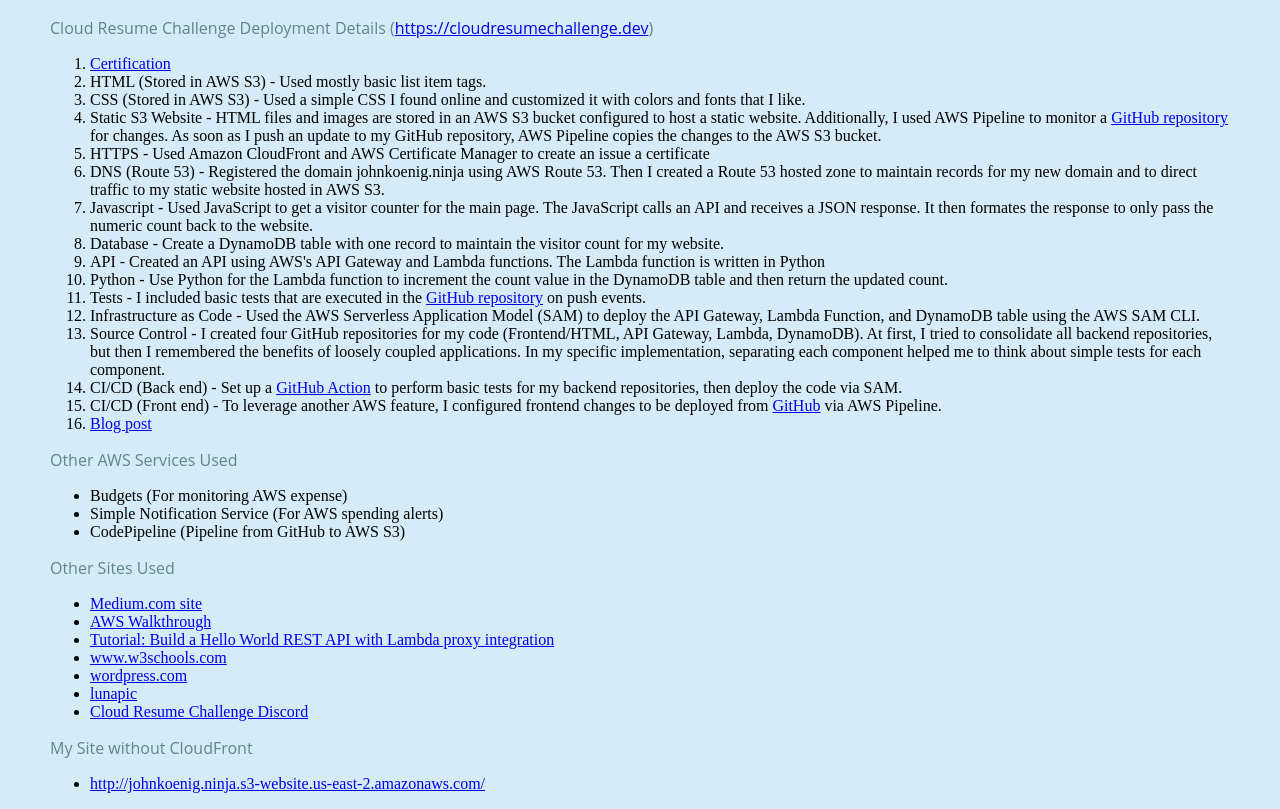
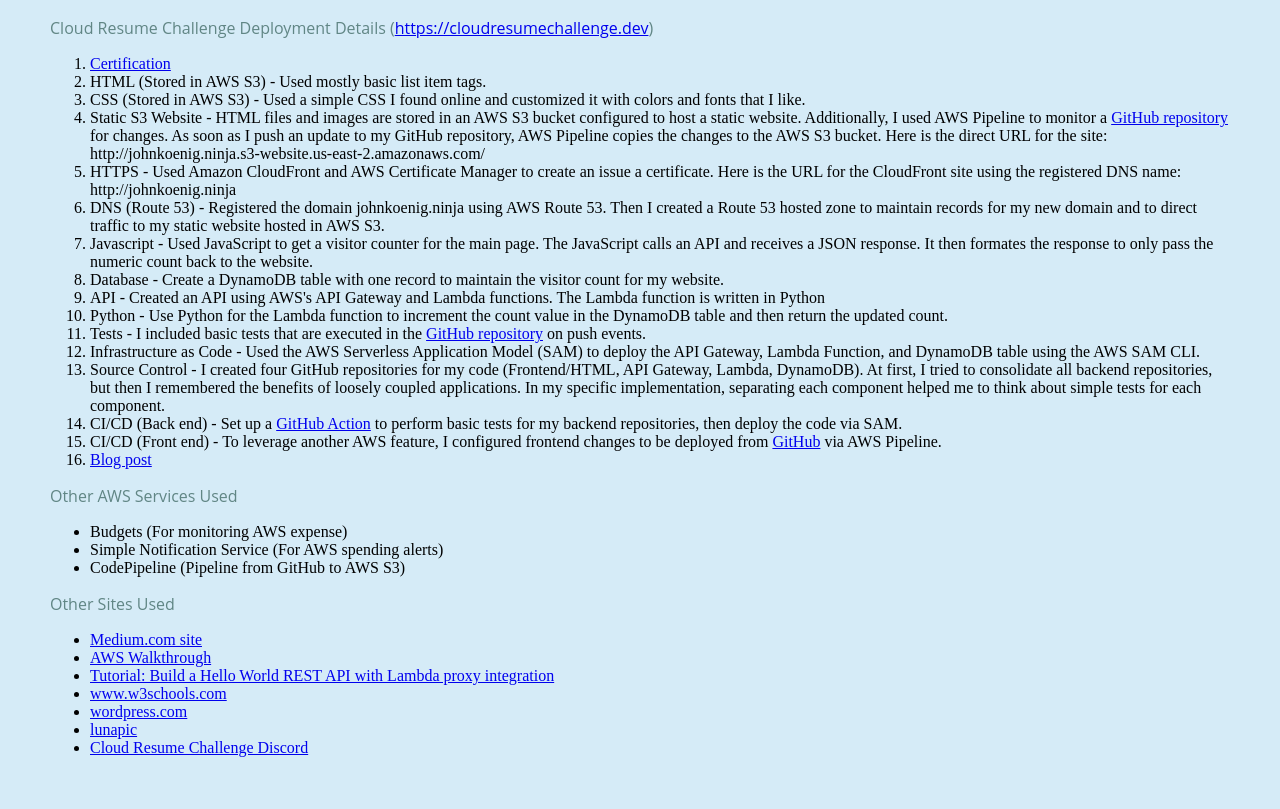
Before and after one commit to JohnKoenig/crc-site1, a plain HTML site: page about-crc.html in a window 1280 px wide. Shown: the part 386-1195 px from the top of the page. After the commit the page ends 1159 px from the top, so only its background shows below. Drawn offline with Linux system fonts and the light colour scheme.

Commit message:
Update about-crc.html

```diff
--- a/about-crc.html
+++ b/about-crc.html
@@ -18,8 +18,8 @@
     <li><a href="http://johnkoenig.ninja.s3-website.us-east-2.amazonaws.com/img/AWSCertifiedCloudPractitionerCertificate.pdf" target="_blank">Certification</a></li>
     <li>HTML (Stored in AWS S3) - Used mostly basic list item tags.</li>
     <li>CSS (Stored in AWS S3) - Used a simple CSS I found online and customized it with colors and fonts that I like.</li>
-    <li>Static S3 Website - HTML files and images are stored in an AWS S3 bucket configured to host a static website. Additionally, I used AWS Pipeline to monitor a <a href="https://github.com/JohnKoenig" target="_blank">GitHub repository</a> for changes. As soon as I push an update to my GitHub repository, AWS Pipeline copies the changes to the AWS S3 bucket.</li>
-    <li>HTTPS - Used Amazon CloudFront and AWS Certificate Manager to create an issue a certificate</li>
+    <li>Static S3 Website - HTML files and images are stored in an AWS S3 bucket configured to host a static website. Additionally, I used AWS Pipeline to monitor a <a href="https://github.com/JohnKoenig" target="_blank">GitHub repository</a> for changes. As soon as I push an update to my GitHub repository, AWS Pipeline copies the changes to the AWS S3 bucket. Here is the direct URL for the site: <a href="http://johnkoenig.ninja.s3-website.us-east-2.amazonaws.com/" target="_blank"></a>http://johnkoenig.ninja.s3-website.us-east-2.amazonaws.com/</a></li>
+    <li>HTTPS - Used Amazon CloudFront and AWS Certificate Manager to create an issue a certificate. Here is the URL for the CloudFront site using the registered DNS name: <a href="http://johnkoenig.ninja" target="_blank"></a>http://johnkoenig.ninja</a></li>
     <li>DNS (Route 53) - Registered the domain johnkoenig.ninja using AWS Route 53. Then I created a Route 53 hosted zone to maintain records for my new domain and to direct traffic to my static website hosted in AWS S3.</li>
     <li>Javascript - Used JavaScript to get a visitor counter for the main page. The JavaScript calls an API and receives a JSON response. It then formates the response to only pass the numeric count back to the website.</li>
     <li>Database - Create a DynamoDB table with one record to maintain the visitor count for my website.</li>
@@ -48,9 +48,5 @@
     <li><a href="https://www5.lunapic.com/editor/">lunapic</a></li>
     <li><a href="https://discord.com/channels/724729404214739037/875739661304217630">Cloud Resume Challenge Discord</a></li>
   </ul>
-  <p>My Site without CloudFront</p>
-  <ul>
-    <li><a href="http://johnkoenig.ninja.s3-website.us-east-2.amazonaws.com/">http://johnkoenig.ninja.s3-website.us-east-2.amazonaws.com/</a></li>
-  </ul>
 </body>
 </html>
```
